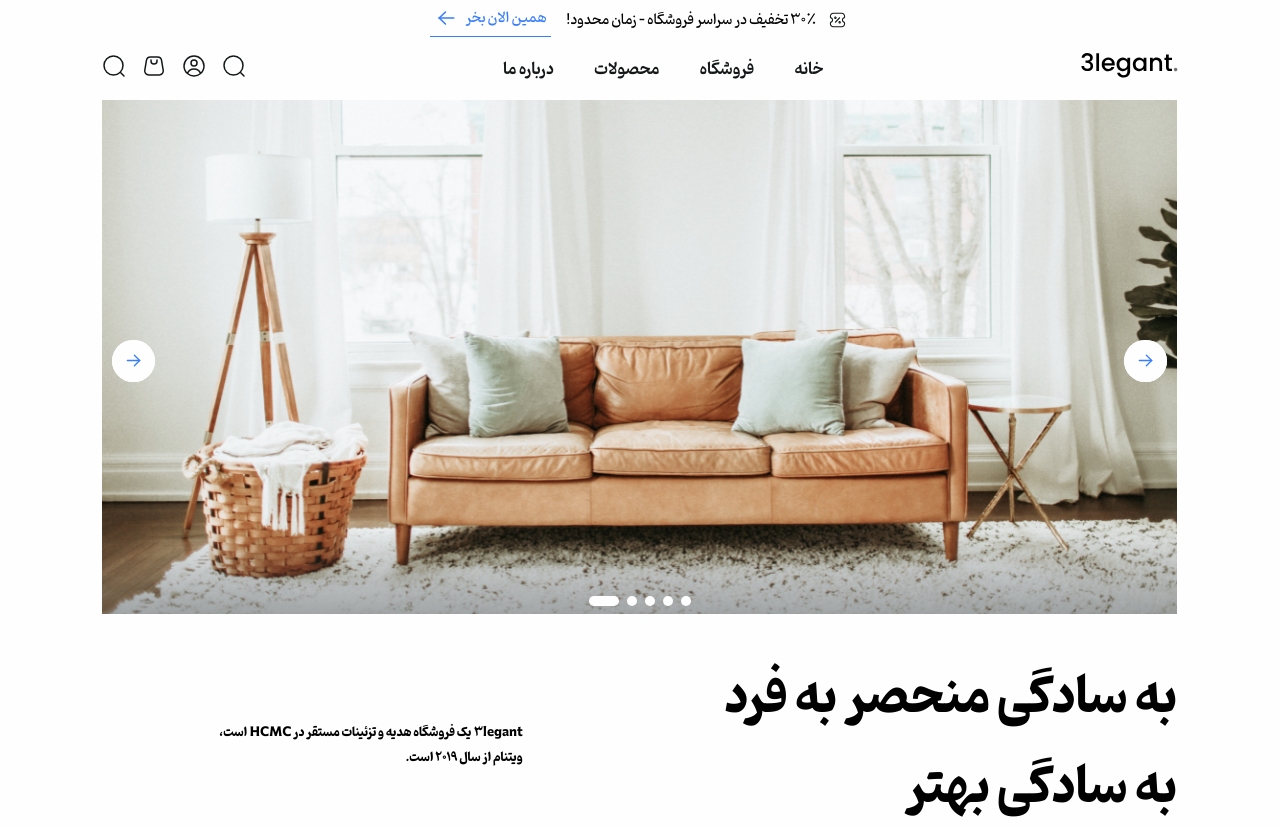
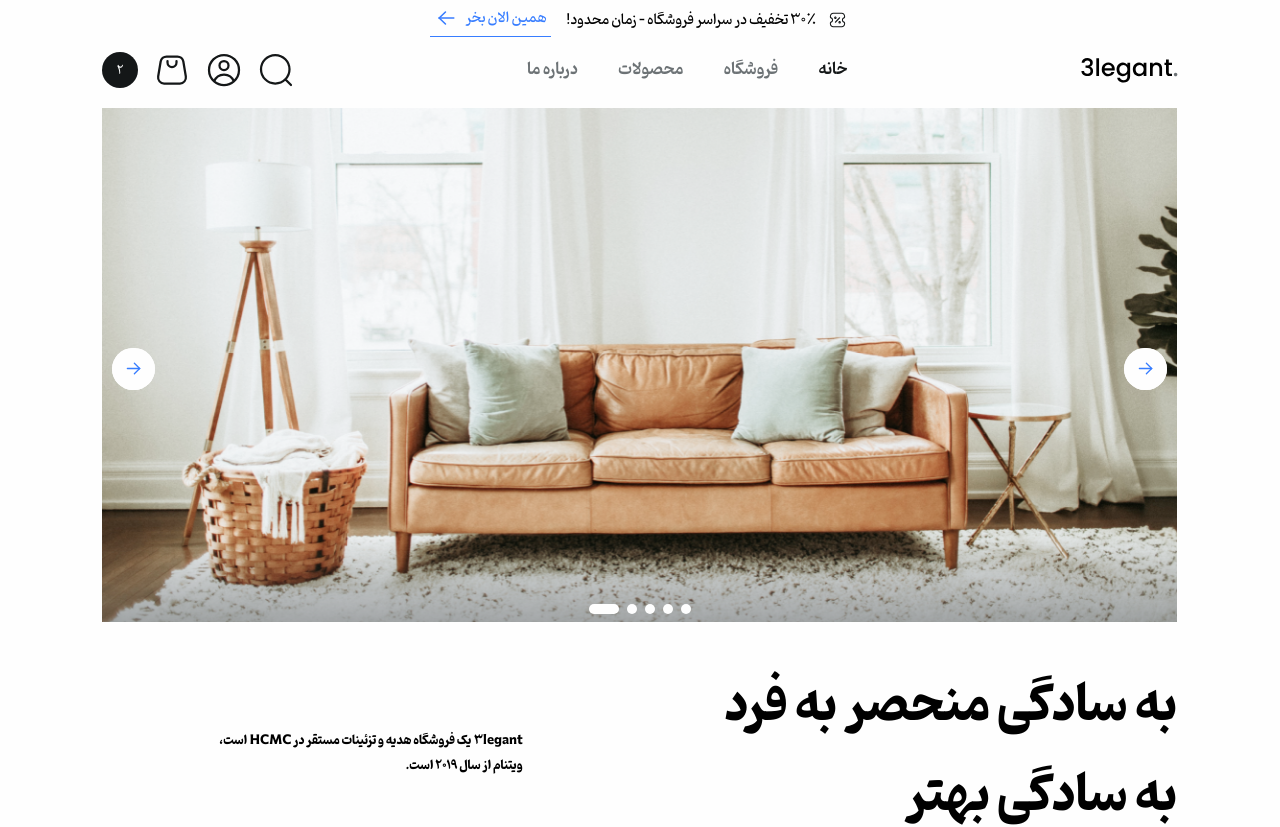
Before and after one commit to marjanradfar/Vue-commerce, a Vue app: page / in a window 1280 px wide. Shown: the top 827 px of the page. Built offline with nearby package versions, Linux system fonts and the light colour scheme.

Commit message:
change fix color link in header & create header component

```diff
--- a/src/assets/js/index.js
+++ /dev/null
@@ -1,2 +0,0 @@
-import './animation.js';
-import './button.js';
--- a/src/assets/style/home/_header.scss
+++ b/src/assets/style/home/_header.scss
@@ -7,17 +7,67 @@
     justify-content: space-between;
     align-items: center;
     min-height: 3.75rem;
-
+    margin-bottom: 0.5rem;
     @include break(768) {
       display: none !important;
+    }
+
+    &--logo {
+      a{
+        display: flex;
+      }
+    }
+
+    &--listMenu {
+      .menu {
+        & > :first-child {
+          //background: red;
+          a {
+            color: $mainTextColor;
+          }
+        }
+
+        li a {
+          color: $secondaryTextColor;
+
+          &:hover {
+            color: $mainTextColor;
+          }
+        }
+      }
     }
 
     &--toolbar {
       display: flex;
       justify-content: center;
-      align-items: center;
+      //align-items: center;
+      align-items: flex-start;
       gap: 1rem;
       cursor: pointer;
+
+      & > div {
+        width: 36px;
+        display: flex;
+        align-items: center;
+        justify-content: center;
+
+        & img {
+          width: 100%;
+        }
+      }
+
+      .purchaseNum {
+        width: 36px;
+        height: 36px;
+        border-radius: 100%;
+        padding: 12px;
+        background-color: $mainTextColor;
+        color: $ThirdTextColor;
+        display: flex;
+        justify-content: center;
+        align-items: center;
+      }
+
     }
 
   }
@@ -38,6 +88,7 @@
       display: flex;
       gap: 4px;
       align-items: center;
+
 
       .hamburgerIcon {
         width: 32px;
@@ -79,7 +130,7 @@
     background-color: $backgroundWhite;
     transition: transform 0.3s ease;
     animation-duration: 0.5s;
-    @include  break(360){
+    @include break(360) {
       width: 100%;
     }
 
@@ -94,7 +145,7 @@
       left: 0;
       top: 0;
       right: 100%;
-      @include break(360){
+      @include break(360) {
         display: none;
       }
     }
@@ -165,34 +216,16 @@
 }
 
 
-.anime {
-  //animation: slide-in 0.6s ease-in-out;
-  transform: translateX(-100%);
-
-  //@keyframes slide-in {
-  //  0% {
-  //    transform: translateX(-100%);
-  //  }
-  //  100% {
-  //    transform: translateX(0);
-  //  }
-  //}
-}
-
-//.closeAnime {
-//  animation: slide-out 0.5s ease-in-out;
-//  @keyframes slide-out {
-//    0% {
-//      transform: translateX(0);
-//    }
-//    100% {
-//      transform: translateX(-100%);
-//    }
-//  }
+//.anime {
+//  //animation: slide-in 0.6s ease-in-out;
+//  transform: translateX(-100%);
+//
+//  //@keyframes slide-in {
+//  //  0% {
+//  //    transform: translateX(-100%);
+//  //  }
+//  //  100% {
+//  //    transform: translateX(0);
+//  //  }
+//  //}
 //}
-
-
-
-.hamburgerMenu.open {
-  //transform: translateX(0%);
-}
--- a/src/components/common/Header.vue
+++ b/src/components/common/Header.vue
@@ -12,32 +12,33 @@
             <a :href="menuItem.url" class="active"> {{ menuItem.link }}</a>
           </li>
         </ul>
-
       </nav>
       <nav class="header__desk--toolbar">
         <div v-for="toolbarImg in data.toolbar"><img :src="toolbarImg.img">
         </div>
+        <span class="purchaseNum">2</span>
+
       </nav>
     </section>
 
     <!--When the screen size is 768px-->
     <div class="header__mobile container">
       <div class="header__mobile--logo">
-        <img src="../assets/image/icon/ham.svg" class="hamburgerIcon"/>
-        <img src="../assets/image/3legant.svg" alt="logo"/>
+        <img src="../../assets/image/icon/ham.svg" class="hamburgerIcon"/>
+        <img src="../../assets/image/3legant.svg" alt="logo"/>
       </div>
       <div class="header__mobile--purchase">
-        <img src="../assets/image/icon/shoppingBag.svg">
+        <img src="../../assets/image/icon/shoppingBag.svg">
         <span class="purchaseNum">2</span>
       </div>
     </div>
     <div id="hamburgerMenu" class="hamburgerMenu animate__animated animate__fadeInRight ">
       <div class="hamburgerMenu__head ">
-        <img src="../assets/image/3legant.svg"/>
-        <img src="../assets/image/icon/close.svg" class="closeIcon"/>
+        <img src="../../assets/image/3legant.svg"/>
+        <img src="../../assets/image/icon/close.svg" class="closeIcon"/>
       </div>
       <div class="hamburgerMenu__input">
-        <img src="../assets/image/icon/search.svg"/>
+        <img src="../../assets/image/icon/search.svg"/>
         <input type="text" placeholder="search"/></div>
       <div class="hamburgerMenu__list">
         <nav>
--- a/src/main.js
+++ b/src/main.js
@@ -1,7 +1,79 @@
 import './assets/style/main.scss';
-import './assets/js/index.js';
+// import './assets/js/index.js';
 import 'animate.css';
+
 import { createApp } from 'vue'
 import App from './App.vue'
 
 createApp(App).mount('#app')
+
+//hamburgerMenu code
+const hamburgerIcon = document.querySelector(".hamburgerIcon");
+const hamburgerMenu = document.querySelector("#hamburgerMenu");
+const closeIcon = document.querySelector(".closeIcon");
+
+
+hamburgerIcon.addEventListener('click', function () {
+    hamburgerMenu.style.display = "block";
+
+    // hamburgerMenu.classList.add("anime")
+})
+
+closeIcon.addEventListener('click', function () {
+    hamburgerMenu.style.display = "none";
+});
+
+// Dynamic button
+function createDynamicButton(text, color, width, height, colorText, classes) {
+
+    let button = document.createElement("button");
+    button.textContent = text;
+    button.style.backgroundColor = color;
+    button.style.width = width + "%";
+    button.style.height = height + "rem";
+    button.className = "btnFixCart" + classes;
+    button.style.color = colorText;
+    return button;
+}
+
+let containers = document.getElementsByClassName("imgCartContainer");
+
+// let black = createDynamicButton("Add To Cart", "black", 90, "2.875", "#FEFEFE");
+
+// container.appendChild(black);
+
+for (let i = 0; i < containers.length; i++) {
+    let black = createDynamicButton(
+        "اضافه کردن به سبد خرید",
+        "black",
+        90,
+        "2.875",
+        "#FEFEFE",
+        ""
+    );
+    containers[i].appendChild(black);
+}
+
+
+let elements = document.getElementsByClassName("discountNew");
+
+for (let i = 0; i < elements.length; i++) {
+    let btnNEW = createDynamicButton(
+        "جدید",
+        "white",
+        24,
+        "2",
+        "black",
+        "btnNEW"
+    );
+    let discount = createDynamicButton(
+        "-50%",
+        "#38CB89",
+        24,
+        "2",
+        "#FEFEFE",
+        "discount"
+    );
+    elements[i].appendChild(btnNEW);
+    elements[i].appendChild(discount);
+}
--- a/src/page/Home.vue
+++ b/src/page/Home.vue
@@ -411,7 +411,6 @@ const headerItems = {
     {img:search},
     {img:UserCircle},
     {img:shoppingBag},
-    {img:search},
   ],
 
 }
```
Also changed, not shown: src/assets/js/hamburgerMenu.js (+14 -14 lines), src/components/SwiperCardProgress.vue (added).
